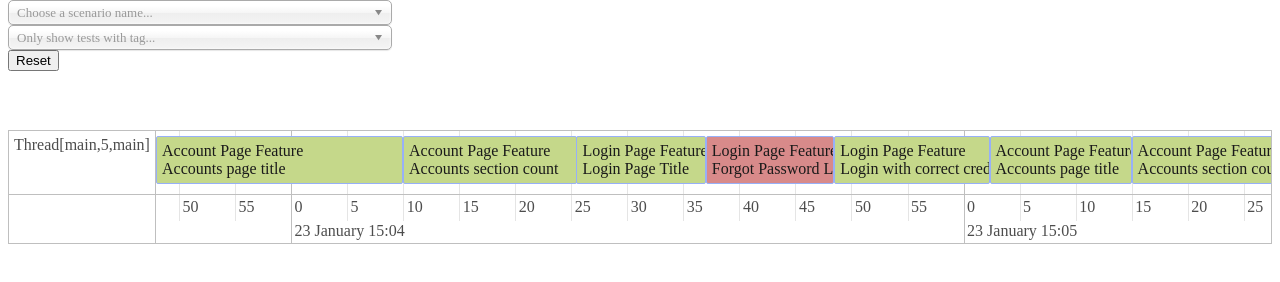
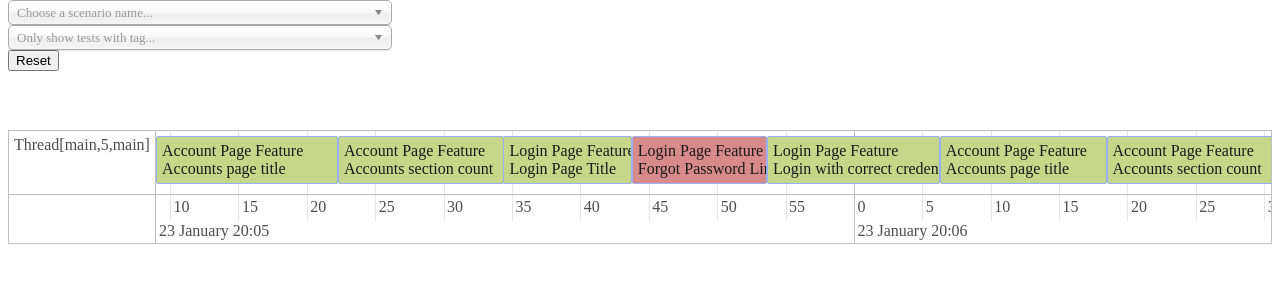
Before and after one commit to Nikhil1693/CucumberDemo, a plain HTML site: page test-output-thread/index.html in a window 1280 px wide. Drawn offline with Linux system fonts and the light colour scheme.

Commit message:
minor changes

```diff
--- a/test-output-thread/report.js
+++ b/test-output-thread/report.js
@@ -1,80 +1,80 @@
 $(document).ready(function() {
 CucumberHTML.timelineItems.pushArray([
   {
-    "id": "f1913f81-bbe2-4fc7-aa98-2ce9ef3413f8",
+    "id": "9a293abe-9b71-4c1e-805f-39e88b952e15",
     "feature": "Account Page Feature",
     "scenario": "Accounts page title",
-    "start": 1611414302274,
+    "start": 1611432308938,
     "group": 1,
     "content": "",
     "tags": "",
-    "end": 1611414314930,
+    "end": 1611432322221,
     "className": "passed"
   },
   {
-    "id": "1d3b0c3b-9d9d-47f1-942e-e443eeeccbde",
-    "feature": "Account Page Feature",
-    "scenario": "Accounts page title",
-    "start": 1611414227907,
+    "id": "cf5c3ff6-0514-4aee-b529-ec0ac7cf8b74",
+    "feature": "Login Page Feature",
+    "scenario": "Login with correct credentials",
+    "start": 1611432353606,
     "group": 1,
     "content": "",
     "tags": "",
-    "end": 1611414249919,
+    "end": 1611432366226,
     "className": "passed"
   },
   {
-    "id": "cca72611-b96c-4967-9efd-4fc5f0275346",
-    "feature": "Login Page Feature",
-    "scenario": "Forgot Password Link",
-    "start": 1611414276962,
+    "id": "4d01fbef-65d7-44f4-962b-85aabd0d1ab9",
+    "feature": "Account Page Feature",
+    "scenario": "Accounts section count",
+    "start": 1611432322240,
     "group": 1,
     "content": "",
     "tags": "",
-    "end": 1611414288381,
+    "end": 1611432334330,
+    "className": "passed"
+  },
+  {
+    "id": "46b6f178-971b-4e3b-812f-162c5ea006d6",
+    "feature": "Account Page Feature",
+    "scenario": "Accounts page title",
+    "start": 1611432366233,
+    "group": 1,
+    "content": "",
+    "tags": "",
+    "end": 1611432378426,
+    "className": "passed"
+  },
+  {
+    "id": "ef72ccb4-e6be-4bab-9a3e-5020dfc9c1a9",
+    "feature": "Login Page Feature",
+    "scenario": "Login Page Title",
+    "start": 1611432334336,
+    "group": 1,
+    "content": "",
+    "tags": "",
+    "end": 1611432343722,
+    "className": "passed"
+  },
+  {
+    "id": "f6993b62-0df7-48e7-904f-75a35358af83",
+    "feature": "Login Page Feature",
+    "scenario": "Forgot Password Link",
+    "start": 1611432343728,
+    "group": 1,
+    "content": "",
+    "tags": "",
+    "end": 1611432353583,
     "className": "failed"
   },
   {
-    "id": "f2d34d5b-691f-4ac1-b66a-f16658989379",
-    "feature": "Login Page Feature",
-    "scenario": "Login with correct credentials",
-    "start": 1611414288422,
+    "id": "a18c8276-19be-425b-848e-e52f7c942a3e",
+    "feature": "Account Page Feature",
+    "scenario": "Accounts section count",
+    "start": 1611432378433,
     "group": 1,
     "content": "",
     "tags": "",
-    "end": 1611414302257,
-    "className": "passed"
-  },
-  {
-    "id": "4d29d261-3b53-48ce-aaec-21874885e90c",
-    "feature": "Account Page Feature",
-    "scenario": "Accounts section count",
-    "start": 1611414314947,
-    "group": 1,
-    "content": "",
-    "tags": "",
-    "end": 1611414327563,
-    "className": "passed"
-  },
-  {
-    "id": "937658b0-c4a6-4b73-97a8-fa9122cc64d8",
-    "feature": "Login Page Feature",
-    "scenario": "Login Page Title",
-    "start": 1611414265414,
-    "group": 1,
-    "content": "",
-    "tags": "",
-    "end": 1611414276941,
-    "className": "passed"
-  },
-  {
-    "id": "90532610-6a52-4176-9509-216b70d58de7",
-    "feature": "Account Page Feature",
-    "scenario": "Accounts section count",
-    "start": 1611414249950,
-    "group": 1,
-    "content": "",
-    "tags": "",
-    "end": 1611414265392,
+    "end": 1611432390604,
     "className": "passed"
   }
 ]);
```
Also changed, not shown: test-output/SparkReport/Index.html (+21 -21 lines), 4 other files.
